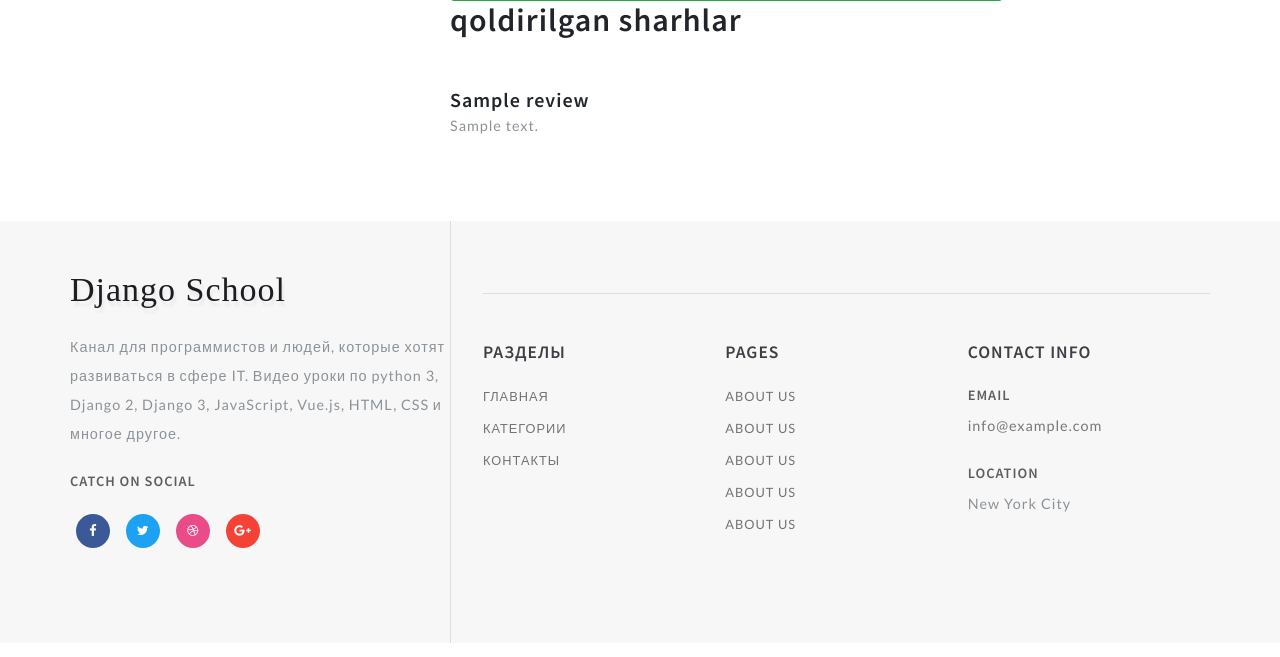
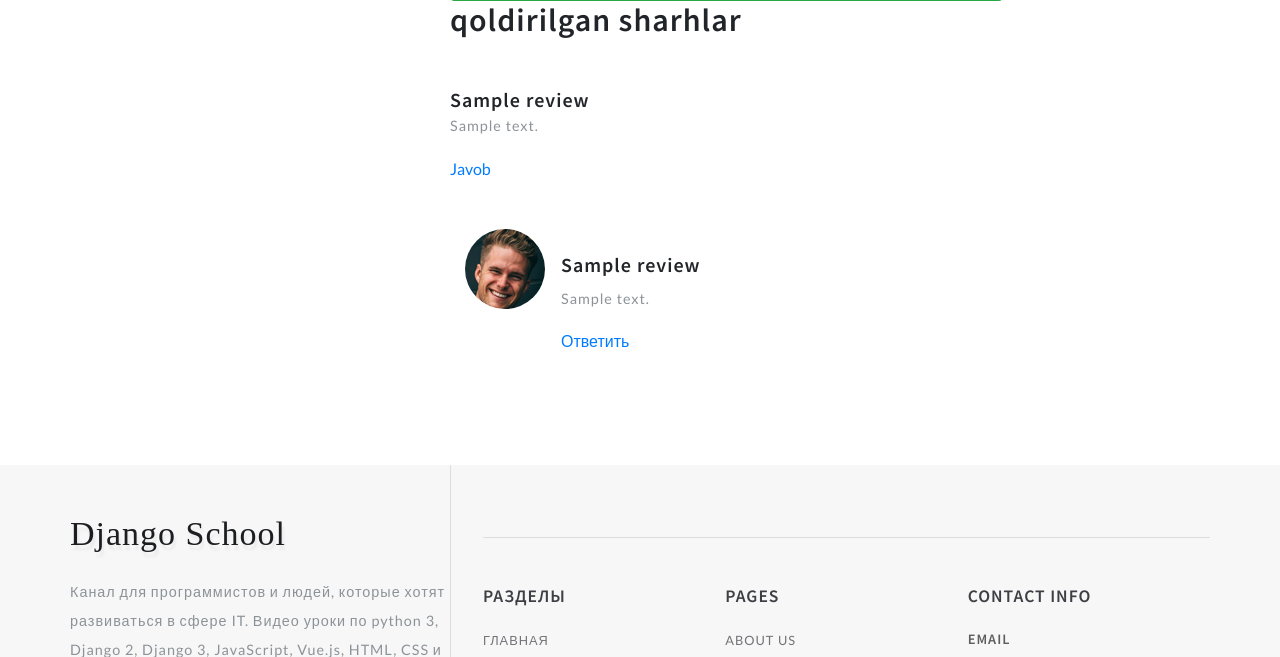
Before and after one commit to sardoruktamov/django_movie, a Django app: template templates/movies/movie_detail.html in a window 1280 px wide. Shown: the part 1489-2146 px from the top of the page. Run offline with Django 3.2, Linux system fonts and the light colour scheme; tables that the repository leaves empty hold one stand-in row (values such as "Sample post"); the template is opened without the code that fills it: values that come from a table or form of the project are taken from there, most other values are stand-ins (such as "Sample title", 1, 10 or a date in 2020); grey boxes marked "Sample" are stand-in pictures; some libraries are stand-ins or nearby versions.

Commit message:
models.py change retriew create

```diff
--- a/movies/models.py
+++ b/movies/models.py
@@ -70,6 +70,9 @@
     def __str__(self):
         return self.title
 
+    def get_review(self):
+        return self.reviews_set.filter(parent__isnull=True)
+
     class Meta:
         verbose_name = "film"
         verbose_name_plural = "filmlar"
--- a/movies/views.py
+++ b/movies/views.py
@@ -24,6 +24,8 @@
         movie = Movie.objects.get(id=pk)
         if form.is_valid():
             form = form.save(commit=False)
+            if request.POST.get("parent", None):
+                form.parent_id = int(request.POST.get("parent"))
             form.movie = movie
             form.save()
         return redirect(movie.get_absolute_url())
--- a/templates/movies/movie_detail.html
+++ b/templates/movies/movie_detail.html
@@ -170,6 +170,9 @@
                         <p>
                         {{ review.text }}
                         </p>
+                        <a href="#formReview" onclick="addReview('{{ review.name }}', '{{ review.id }}')">Javob</a>
+
+
                     {% endfor %}
                 </div>
                 <!--  //contact form grid ends here -->
```
